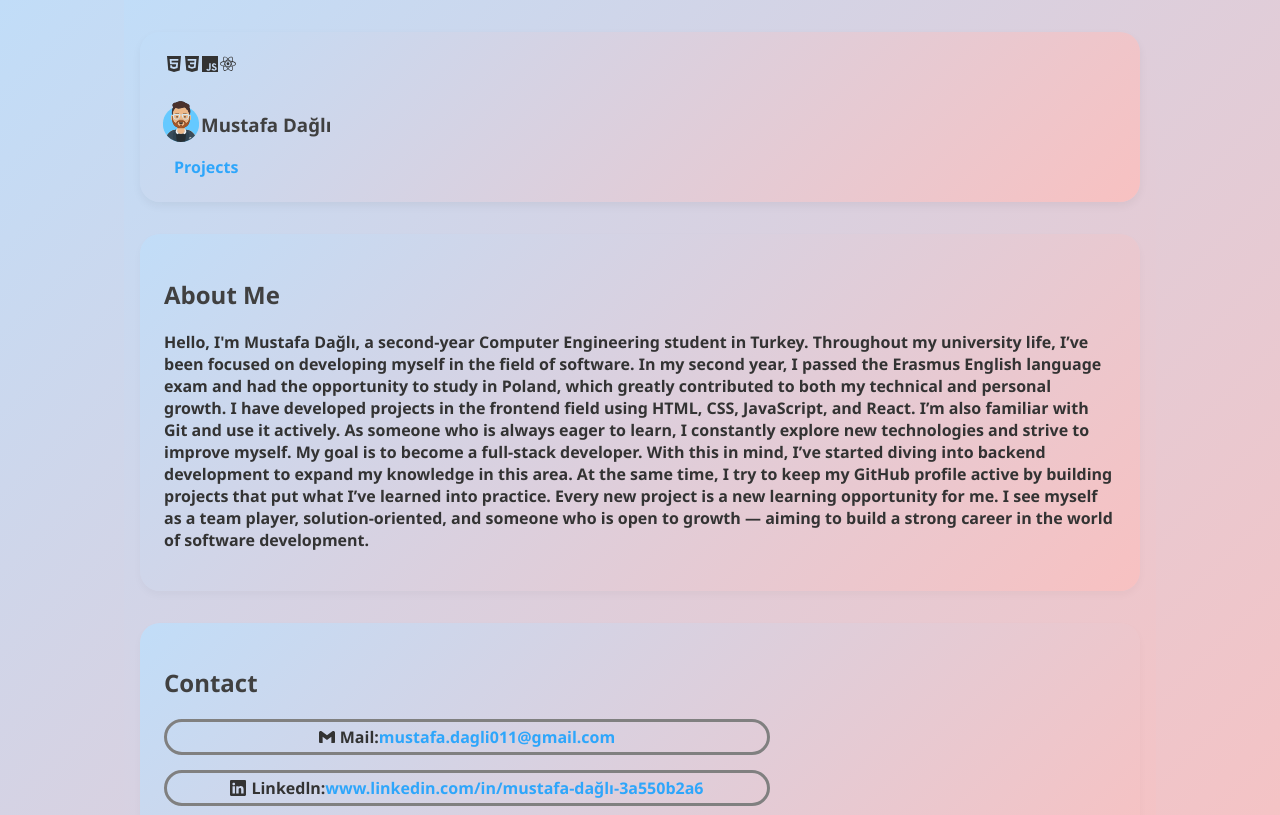
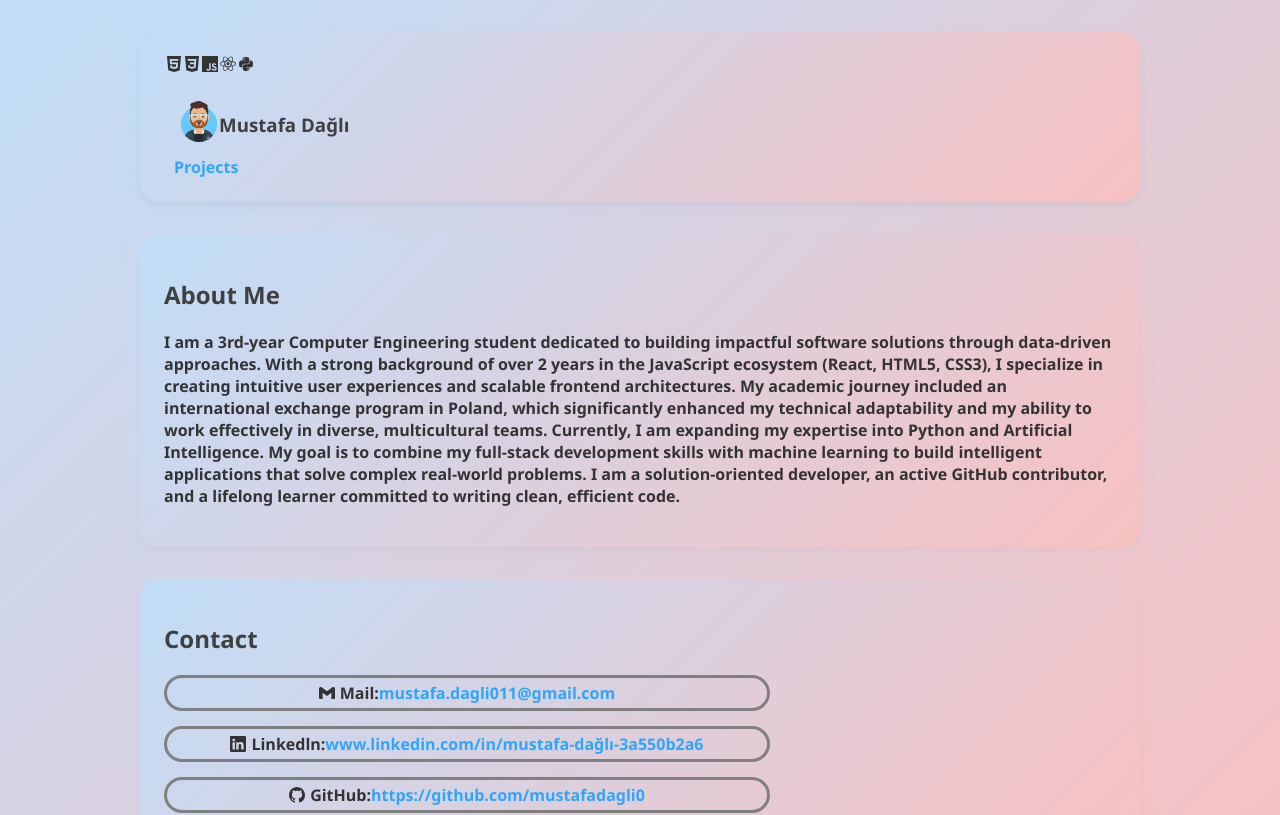
Before and after one commit to mustafadagli0/MyWebSite, a React (Vite) app: page / in a window 1280 px wide. Shown: the top 815 px of the page. Built offline with nearby package versions, Linux system fonts and the light colour scheme.

Commit message:
feat: Update Home component with new skills and improved personal description

```diff
--- a/src/Pages/Home.jsx
+++ b/src/Pages/Home.jsx
@@ -6,6 +6,7 @@ import { SiHtml5 } from "react-icons/si";
 import { SiCss3 } from "react-icons/si";
 import { SiJavascript } from "react-icons/si";
 import { GrReactjs } from "react-icons/gr";
+import { FaPython } from "react-icons/fa";
 
 
 
@@ -18,6 +19,7 @@ function Home() {
       <SiCss3 className='ıconSoft' />
       <SiJavascript className='ıconSoft'/>
       <GrReactjs className='ıconSoft'/>
+      <FaPython className='ıconSoft'/>
       <img style={{width:'40px', display:'inline-block', marginBottom:'-10px',marginLeft:'-75px'}} src="/avataaars.svg"></img>
        <h3 style={{color:'#404040',display:'inline-block'}}>Mustafa Dağlı</h3>
         <nav className="nav">
@@ -29,13 +31,11 @@ function Home() {
       <section id="about" className="section">
         <h2 style={{color:'#404040'}}>About Me</h2>
         <p>
-        Hello, I'm Mustafa Dağlı, a second-year Computer Engineering student in Turkey. Throughout my university life, I’ve been focused on developing myself in the field of software. In my second year, I passed the Erasmus English language exam and had the opportunity to study in Poland, which greatly contributed to both my technical and personal growth.
+          I am a 3rd-year Computer Engineering student dedicated to building impactful software solutions through data-driven approaches. With a strong background of over 2 years in the JavaScript ecosystem (React, HTML5, CSS3), I specialize in creating intuitive user experiences and scalable frontend architectures.
 
-        I have developed projects in the frontend field using HTML, CSS, JavaScript, and React. I’m also familiar with Git and use it actively. As someone who is always eager to learn, I constantly explore new technologies and strive to improve myself.
+          My academic journey included an international exchange program in Poland, which significantly enhanced my technical adaptability and my ability to work effectively in diverse, multicultural teams.
 
-        My goal is to become a full-stack developer. With this in mind, I’ve started diving into backend development to expand my knowledge in this area. At the same time, I try to keep my GitHub profile active by building projects that put what I’ve learned into practice.
-
-        Every new project is a new learning opportunity for me. I see myself as a team player, solution-oriented, and someone who is open to growth — aiming to build a strong career in the world of software development.
+          Currently, I am expanding my expertise into Python and Artificial Intelligence. My goal is to combine my full-stack development skills with machine learning to build intelligent applications that solve complex real-world problems. I am a solution-oriented developer, an active GitHub contributor, and a lifelong learner committed to writing clean, efficient code.
         </p>
       </section>
 
```
